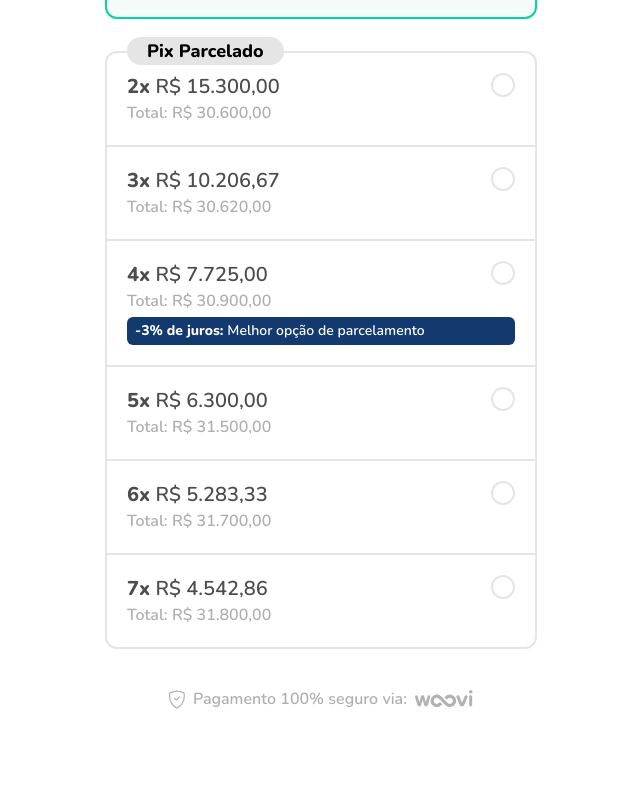
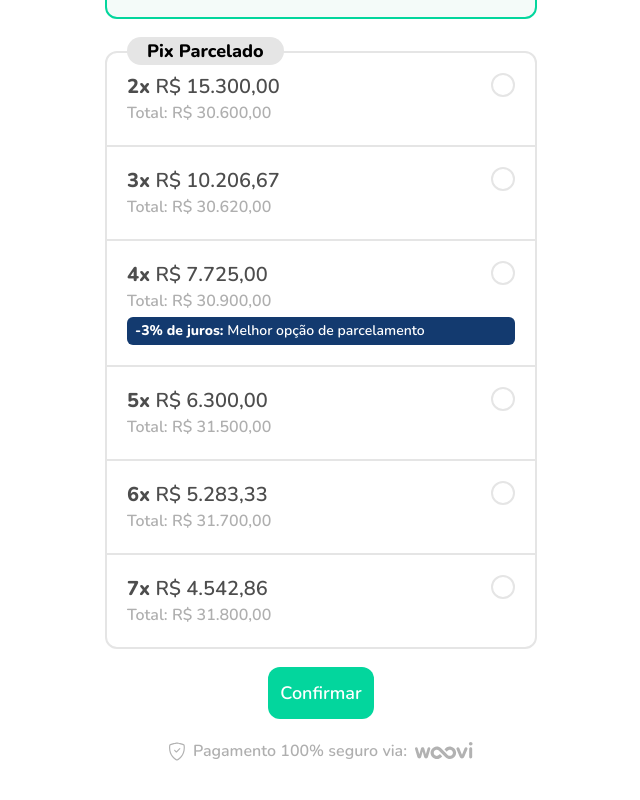
Before and after one commit to dinizgab/woovi-frontend-challenge, a React (Vite) app: page / in a window 1280 px wide. Shown: the part 314-1114 px from the top of the page, without its empty margins (319-959 px from the left). Before the commit the page ends 1065 px from the top, so only its background shows below. Built offline with nearby package versions, Linux system fonts and the light colour scheme.

Commit message:
feat: adding the confirmation modal

```diff
--- a/package.json
+++ b/package.json
@@ -9,6 +9,7 @@
     "preview": "vite preview"
   },
   "dependencies": {
+    "@radix-ui/react-dialog": "^1.0.2",
     "clsx": "^1.2.1",
     "react": "^18.2.0",
     "react-dom": "^18.2.0"
--- a/src/App.tsx
+++ b/src/App.tsx
@@ -6,6 +6,7 @@ import PaymentOption from "./components/PaymentOption";
 import FirstPaymentOption from "./components/FirstPaymentOption";
 import { parcelInformations } from "./utils/mocks/parcelValues";
 
+import * as Dialog from "@radix-ui/react-dialog";
 import { useState } from "react";
 
 function App() {
@@ -29,21 +30,49 @@ function App() {
       />
 
       {parcelInformations.map(
-        ({ total, first, last, betterChoice }, parcelQuantity) => (
+        ({ total, first, last, betterChoice, parcelQuantity }) => (
           <PaymentOption
             key={total}
             totalValue={total}
             first={first}
             last={last}
             betterChoice={betterChoice}
-            parcelQuantity={parcelQuantity + 2}
+            parcelQuantity={parcelQuantity}
             isQuantitySelected={isQuantitySelected(total)}
             handleQuantityChange={handleQuantityChange}
           />
         )
       )}
 
-      <div className="text-gray-text flex flex-row gap-2 items-center justify-center mt-10">
+      <Dialog.Root>
+        <Dialog.Trigger
+          type="button"
+          className="my-5 p-3 max-w-md rounded-xl bg-green hover:bg-green-hover text-lg text-white"
+        >
+          Confirmar
+        </Dialog.Trigger>
+
+        <Dialog.Portal>
+          <Dialog.Overlay className="w-screen h-screen bg-black/80 fixed inset-0 z-20" />
+          <Dialog.Content className="absolute p-5 bg-white rounded-xl w-2/3 max-w-sm top-1/2 left-1/2 -translate-x-1/2 -translate-y-1/2 z-30">
+            <Dialog.Title className="text-center mb-4 font-bold text-xl">Confirmar numero de parcelas?</Dialog.Title>
+
+            <div className="flex justify-around">
+              <Dialog.Close className="p-2 border-2 border-red-500 text-red-500 hover:border-red-400 hover:text-red-400  rounded-2xl w-2/5">
+                Cancelar
+              </Dialog.Close>
+              <button
+                type="submit"
+                className="p-2 border-2 border-green bg-green hover:bg-green-hover hover:border-green-hover text-white rounded-2xl w-2/5 flex items-center justify-center"
+              >
+                Confirmar
+              </button>
+            </div>
+          </Dialog.Content>
+        </Dialog.Portal>
+      </Dialog.Root>
+
+      <div className="text-gray-text flex flex-row gap-2 items-center justify-center">
         <img src={secureShield} alt="Escudo seguro" />
         Pagamento 100% seguro via:
         <img src={grayLogoImage} alt="Logo cinza Woovi" />
--- a/src/components/FirstPaymentOption.tsx
+++ b/src/components/FirstPaymentOption.tsx
@@ -18,7 +18,7 @@ export default function FirstPaymentOption({
 
   return (
     <div
-      className={`mb-8 border-2 border-gray relative w-full sm:w-[27rem] p-5 rounded-xl hover:bg-green-bg ${
+      className={`mb-8 border-2 border-gray relative w-full sm:w-[27rem] p-5 rounded-xl hover:bg-green-bg cursor-pointer ${
         isQuantitySelected ? "bg-green-bg border-green" : ""
       }`}
       onClick={() => handleQuantityChange(totalValue)}
--- a/src/components/PaymentOption.tsx
+++ b/src/components/PaymentOption.tsx
@@ -29,9 +29,9 @@ export default function PaymentOption({
   return (
     <div
       className={clsx(
-        ` -mb-[2px] border-2 border-gray w-full sm:w-[27rem] p-5 hover:bg-green-bg`,
+        `-mb-[2px] border-2 border-gray w-full sm:w-[27rem] p-5 hover:bg-green-bg cursor-pointer`,
         {
-          "z-20 bg-green-bg border-green": isQuantitySelected,
+          "z-10 bg-green-bg border-green": isQuantitySelected,
           "rounded-t-xl relative": parcelQuantity === 2,
           "rounded-b-xl": last,
         }
--- a/src/utils/mocks/parcelValues.ts
+++ b/src/utils/mocks/parcelValues.ts
@@ -1,35 +1,41 @@
 export const parcelInformations = [
   {
+    parcelQuantity: 2,
     total: 30600,
     first: true,
     last: false,
     betterChoice: false,
   },
   {
+    parcelQuantity: 3,
     total: 30620,
     first: false,
     last: false,
     betterChoice: false,
   },
   {
+    parcelQuantity: 4,
     total: 30900,
     first: false,
     last: false,
     betterChoice: true,
   },
   {
+    parcelQuantity: 5,
     total: 31500,
     first: false,
     last: false,
     betterChoice: false,
   },
   {
+    parcelQuantity: 6,
     total: 31700,
     first: false,
     last: false,
     betterChoice: false,
   },
   {
+    parcelQuantity: 7,
     total: 31800,
     first: false,
     last: true,
--- a/tailwind.config.cjs
+++ b/tailwind.config.cjs
@@ -10,6 +10,7 @@ module.exports = {
         "gray": "#E5E5E5",
         "gray-text": "#AFAFAF",
         "green": "#03D69D",
+        "green-hover": "#10E4AB",
         "green-bg": "#F4FBF9",
         "blue": "#133A6F"
       },
```
Also changed, not shown: 1 other file (tests, documents, lock files or other folders).
